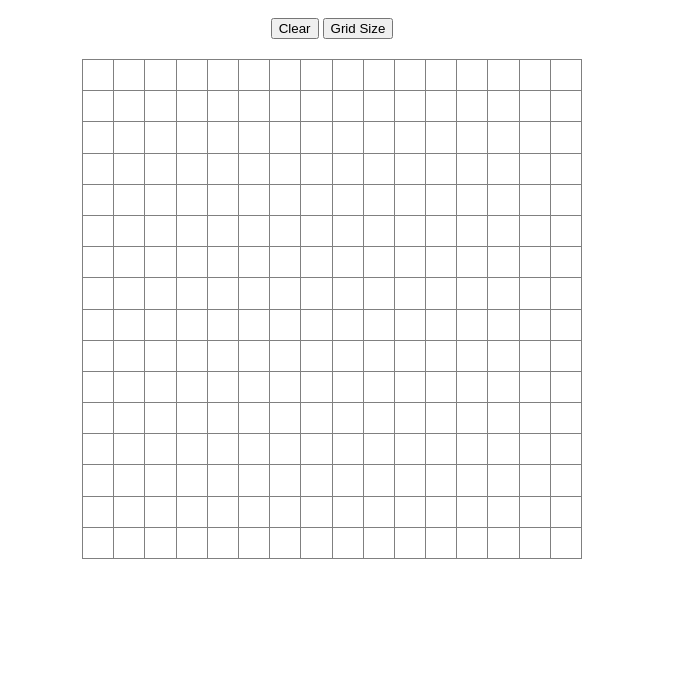
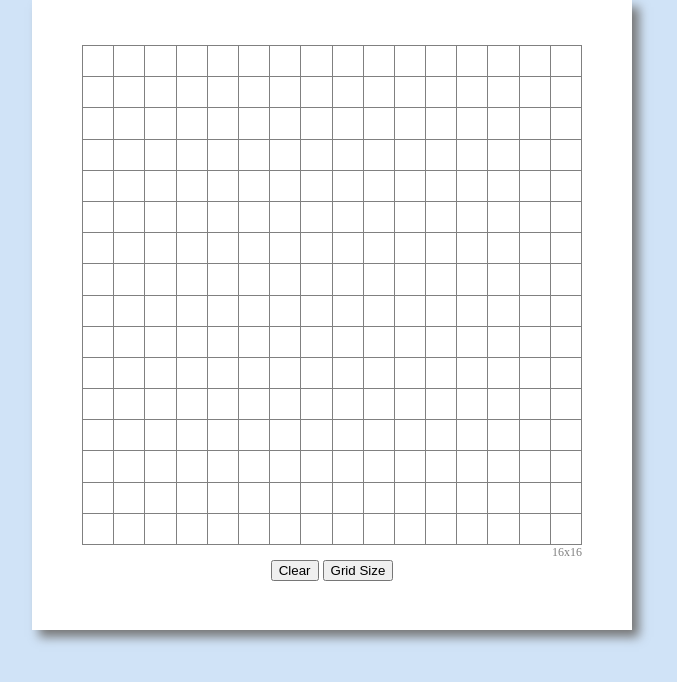
Before and after one commit to sasa-gligorov/etch-a-sketch, a plain HTML site: page index.html in a window 1280 px wide. Shown: the whole page, without its empty margins (308-985 px from the left). Drawn offline with nearby package versions, Linux system fonts and the light colour scheme.

Commit message:
Promenjena pozadina

```diff
--- a/index.html
+++ b/index.html
@@ -9,15 +9,16 @@
 </head>
 <body>
 	<div class="main-container">
+		<div class="etch-screen">
+			<table class="sketch-pixels">
+
+			</table><!--sketch-pixels-->
+			<div class="gridSize"></div>
+		</div><!--etch-screen-->
 		<div class="buttons">
 			<button class="clear" onclick="clearScreen()">Clear</button>
 			<button class="size" onclick="gridSize()">Grid Size</button>
 		</div><!--buttons-->
-		<div class="etch-screen">
-			<table class="sketch-pixels">
-
-			</table><!--sketch-pixels-->
-		</div><!--etch-screen-->
 	</div><!--main-container-->
 	<script type="text/javascript" src="script/script.js"></script>
 </body>
--- a/script/script.js
+++ b/script/script.js
@@ -1,3 +1,17 @@
+var eng = [
+	"How many squares per side to make the new grid?",
+	"Enter a number between 1 and 64.",
+	"Clear",
+	"Grid Size"];
+
+var srb = [
+	"Unesi broj kvadrata po stranici za novu mrežu.",
+	"Unesi broj između 1 i 64.",
+	"Izbriši",
+	"Veličina mreže"];
+
+var currentLanguage = eng;
+
 function draw(){
 	var x = 0;
 	$(".pixel").mouseenter(function(){
@@ -6,7 +20,7 @@ function draw(){
 	});
 	$(".pixel").mouseleave(function(){
 		if(x < 1)
-			x = x + 0.1;
+			x = x + 0.2;
 		$(this).css("opacity", x);
 	});
 }
@@ -27,6 +41,7 @@ function createTable(sideSize){
 
 	$(".pixel").css("opacity", "0");
 	$(".pixel").css("background-color", "black");
+	$(".gridSize").text(sideSize + "x" + sideSize);
 }
 
 function clearScreen(){
@@ -35,12 +50,20 @@ function clearScreen(){
 }
 
 function gridSize(){
-	var sizePrompt = prompt("How many squares per side to make the new grid?", "16");
-	createTable(sizePrompt);
-	draw();
+	var sizePrompt = prompt(currentLanguage[0], "16");
+	if(sizePrompt > 0 && sizePrompt <= 64) {
+		createTable(sizePrompt);
+		draw();
+	}
+	else {
+		alert(currentLanguage[1]);
+		gridSize();
+	}
 }
 
 $(document).ready(function(){
+	$(".clear").text(currentLanguage[2]);
+	$(".size").text(currentLanguage[3]);
 	createTable(16);
 	draw();
 });
--- a/style/style.css
+++ b/style/style.css
@@ -1,10 +1,28 @@
+body {
+	background-color: #d0e3f7;
+/*	height: 100%;
+	position: relative;*/
+}
+
+.main-container {
+	width: 600px;
+	height: 630px;
+	position: absolute;
+	margin-left: auto;
+	margin-right: auto;
+	left: 0;
+	right: 0;
+	top: 0;
+	background-color: #ffffff;
+	box-shadow: 7px 7px 10px 0px #777777;
+}
+
 .buttons {
 	text-align: center;
-	padding: 10px;
 }
 
 .etch-screen {
-	padding: 10px;
+	padding-top: 45px;
 }
 
 table {
@@ -36,7 +54,15 @@ table:hover {
 	background-color: black;
 }
 
-
 .white {
 	background-color: white;
 }
+
+.gridSize {
+	margin: auto;
+	padding: 0 0 0 0;
+	width: 500px;
+	text-align: right;
+	font-size: 9pt;
+	color: gray;
+}
```
